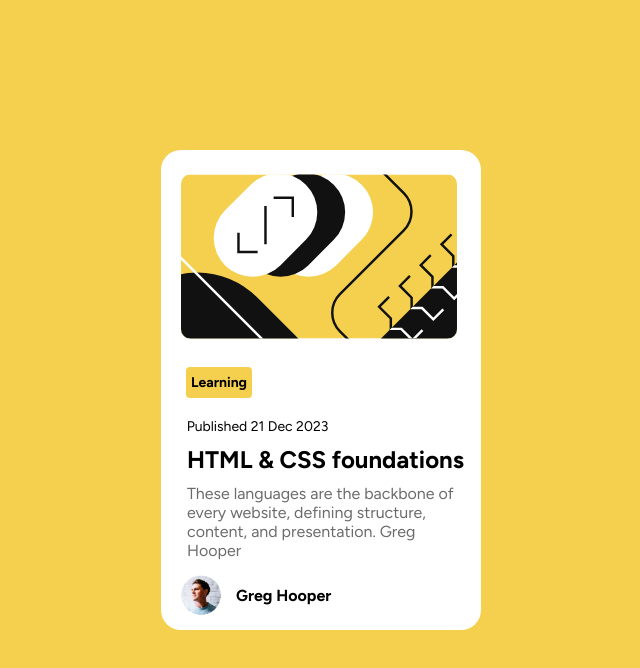
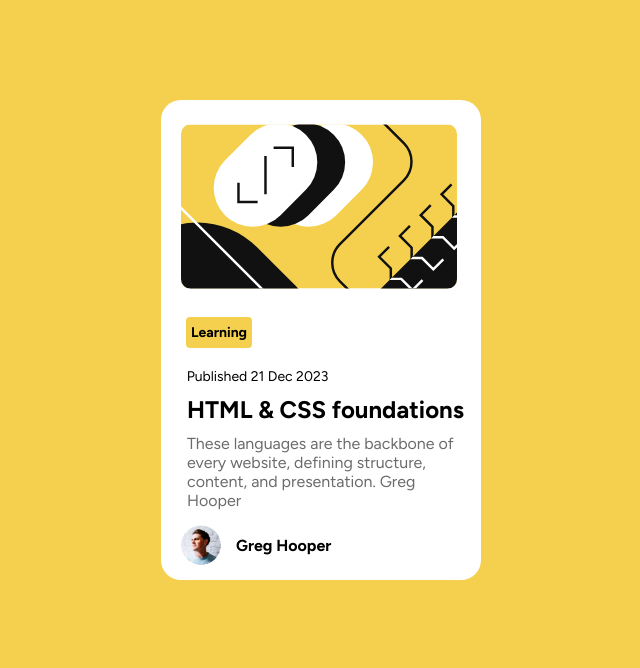
Before and after one commit to danielsantos011/cartaoblog, a plain HTML site: page index.html in a window 1280 px wide. Shown: the whole page, without its empty margins (319-959 px from the left). Drawn offline with Linux system fonts and the light colour scheme.

Commit message:
Update style.css

```diff
--- a/style.css
+++ b/style.css
@@ -12,11 +12,13 @@
 
 body {
   background-color: hsl(47, 88%, 63%);
-  margin-top: 150px;
+  margin-top: 100px;
   justify-content: center;
   align-items: center;
   display: flex;
   height: 100%;
+  overflow-x: hidden;
+  overflow-y: hidden;
 }
 
 .container {
```
